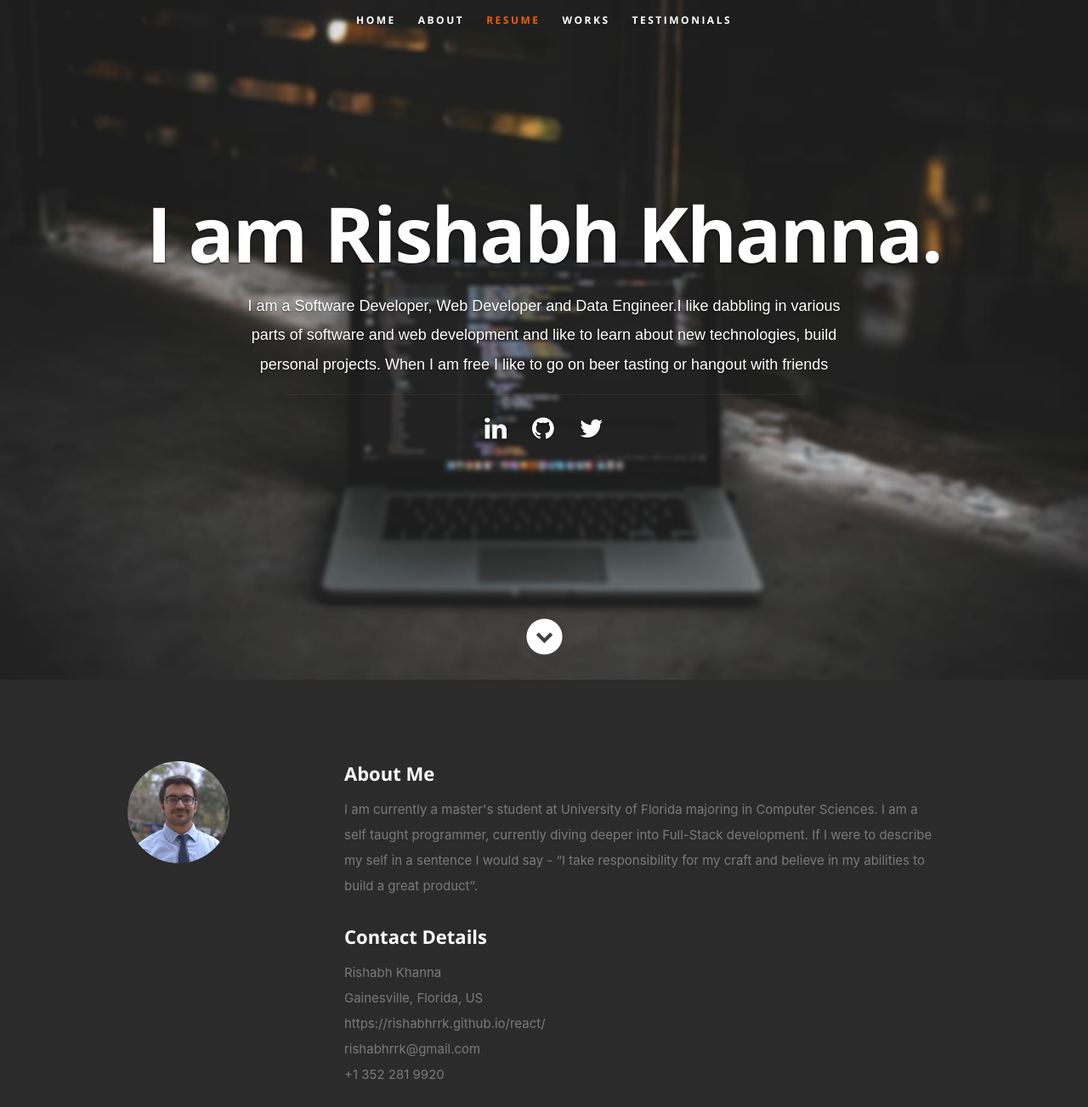
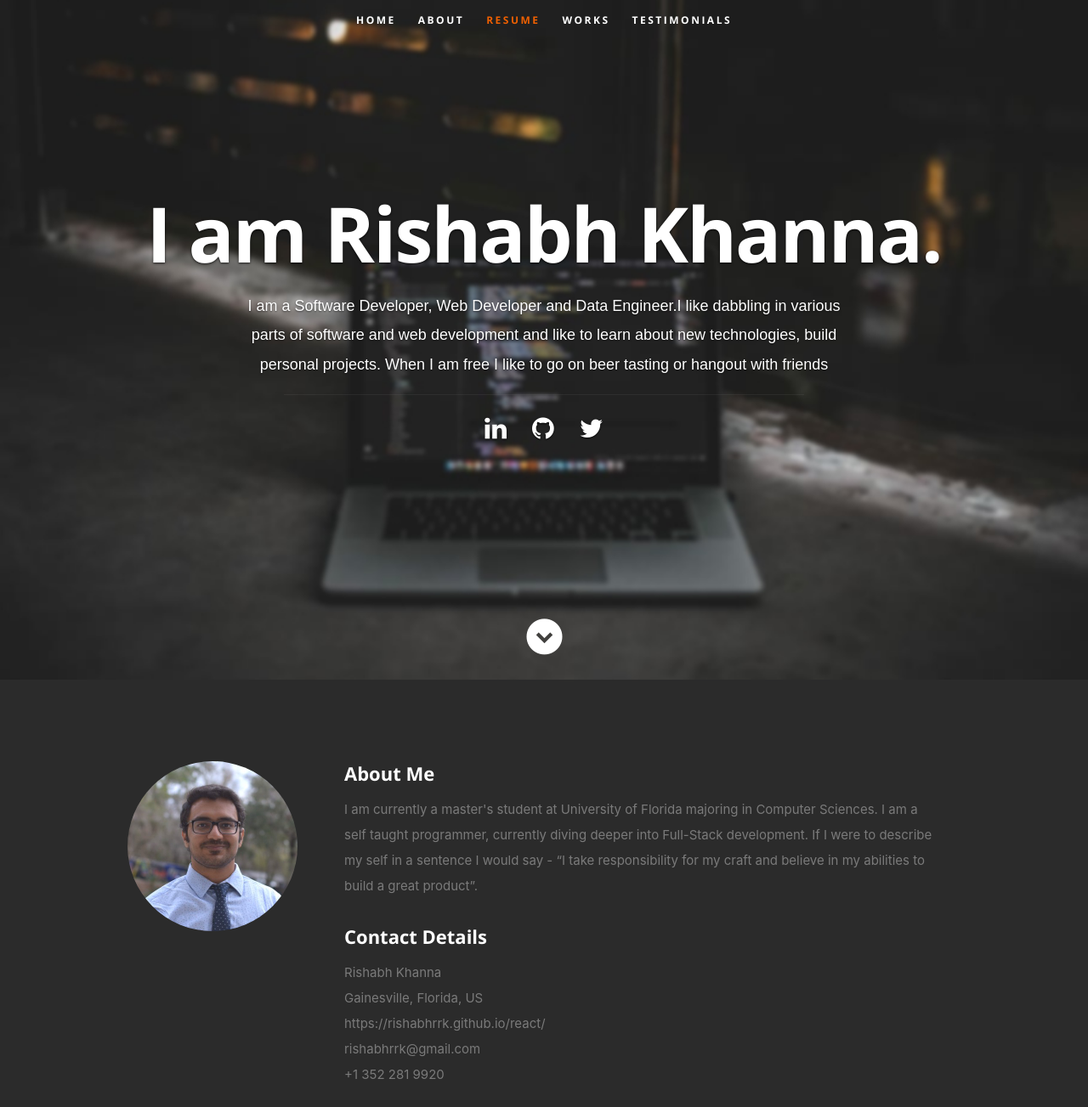
Before and after one commit to rishabhrrk/react, a React (Create React App) app: page / in a window 1280 px wide. Shown: the top 1303 px of the page at 85% size. Built offline with nearby package versions, Linux system fonts and the light colour scheme.

Commit message:
more change

```diff
--- a/public/css/layout.css
+++ b/public/css/layout.css
@@ -231,8 +231,8 @@ ul#nav li.current a {
 }
 #about .profile-pic {
   position: relative;
-  width: 120px;
-  height: 120px;
+  width: 200px;
+  height: 200px;
   border-radius: 100%;
 }
 #about .contact-details {
```
